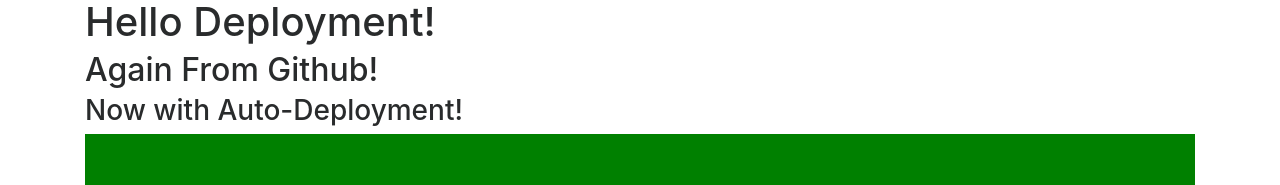
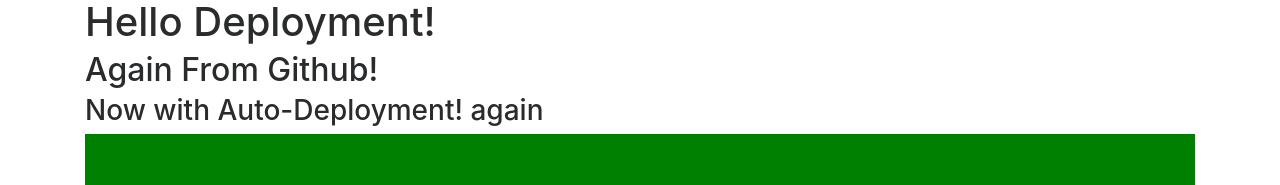
Before and after one commit to MostafaAttia/CodeDeployTest, a plain HTML site: page index.html in a window 1280 px wide. Shown: the top 185 px of the page. Drawn offline with nearby package versions, Linux system fonts and the light colour scheme.

Commit message:
auto deployment

```diff
--- a/index.html
+++ b/index.html
@@ -11,7 +11,7 @@
 <div class="container">
 	<h1>Hello Deployment!</h1>
 	<h2>Again From Github!</h2>
-	<h3>Now with Auto-Deployment!</h3>
+	<h3>Now with Auto-Deployment! again</h3>
 	<div class="raw">
 		<div class="col" style="background-color: green; height: 200px;">
 
```
